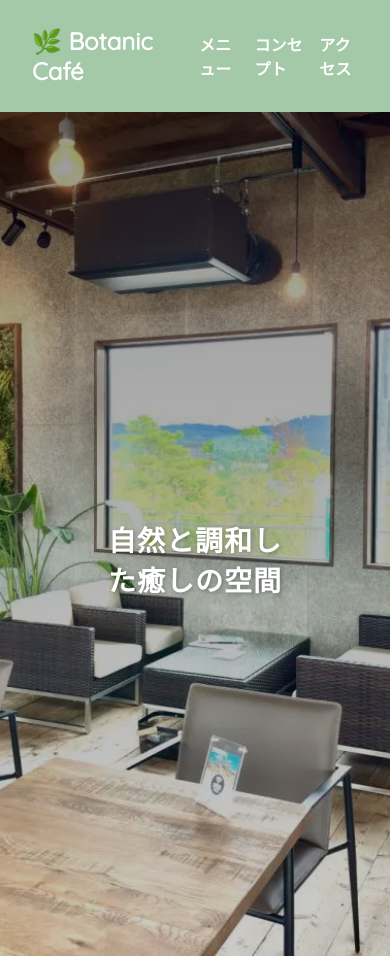
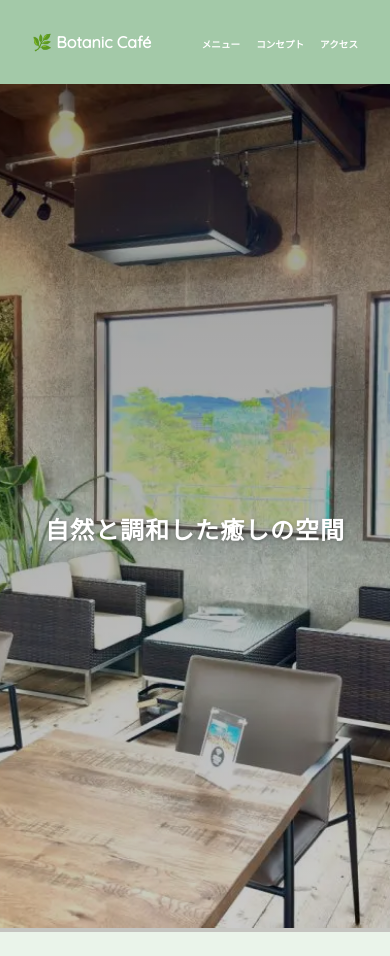
Before and after one commit to ue-san/botanic_cafe_site, a plain HTML site: page index.html in a window 390 px wide. Shown: the top 956 px of the page. Drawn offline with nearby package versions, Linux system fonts and the light colour scheme.

Commit message:
サイト内容を更新

```diff
--- a/style.css
+++ b/style.css
@@ -57,16 +57,19 @@ nav a {
 .hero::after {
   content: "";
   position: absolute;
-  top: 0; left: 0;
-  width: 100%; height: 100%;
-  background: linear-gradient(to bottom, rgba(0,0,0,0.4), rgba(0,0,0,0.2));
+  top: 0;
+  left: 0;
+  width: 100%;
+  height: 100%;
+  background: linear-gradient(to bottom, rgba(0, 0, 0, 0.4), rgba(0, 0, 0, 0.2));
   z-index: 1;
 }
 
 .hero h1 {
   position: absolute;
   font-size: 45px;
-  top: 50%; left: 50%;
+  top: 50%;
+  left: 50%;
   transform: translate(-50%, -50%);
   z-index: 2;
   padding: 1rem;
@@ -74,7 +77,8 @@ nav a {
   font-family: 'Playfair Display', serif;
   letter-spacing: 1px;
   font-weight: 600;
-  text-shadow: 1px 1px 4px rgba(0,0,0,0.3);
+  text-shadow: 1px 1px 4px rgba(0, 0, 0, 0.3);
+  width: 60%;
 }
 
 /* --- メニューセクション --- */
@@ -94,7 +98,7 @@ nav a {
   padding: 1rem;
   border-radius: 12px;
   text-align: center;
-  box-shadow: 0 4px 8px rgba(0,0,0,0.05);
+  box-shadow: 0 4px 8px rgba(0, 0, 0, 0.05);
   transition: transform 0.3s ease;
 }
 
@@ -123,7 +127,8 @@ nav a {
 }
 
 /* --- コンセプト＆アクセス --- */
-.concept, .access {
+.concept,
+.access {
   padding: 2rem;
 }
 
@@ -138,7 +143,7 @@ nav a {
   width: 100%;
   max-width: 400px;
   border-radius: 12px;
-  box-shadow: 0 4px 12px rgba(0,0,0,0.1);
+  box-shadow: 0 4px 12px rgba(0, 0, 0, 0.1);
 }
 
 .concept-text {
@@ -152,7 +157,7 @@ nav a {
   margin-top: 1rem;
   border-radius: 12px;
   overflow: hidden;
-  box-shadow: 0 4px 12px rgba(0,0,0,0.1);
+  box-shadow: 0 4px 12px rgba(0, 0, 0, 0.1);
 }
 
 /* --- フッター --- */
@@ -203,9 +208,14 @@ footer {
 }
 
 /* --- モバイル表示調整 --- */
-@media (max-width: 600px) {
+@media (max-width: 700px) {
+  .logo {
+    font-size: 1rem;
+  }
+
   .hero h1 {
-    font-size: 28px;
+    font-size: 1.5rem;
+    width: 80%;
     padding: 0.5rem;
   }
 
@@ -243,7 +253,7 @@ footer {
     width: 100%;
     background-color: #a3c9a8;
     padding: 1rem;
-    box-shadow: 0 4px 12px rgba(0,0,0,0.1);
+    box-shadow: 0 4px 12px rgba(0, 0, 0, 0.1);
     z-index: 9;
   }
 
@@ -252,8 +262,9 @@ footer {
   }
 
   nav a {
-    font-size: 1rem;
+    font-size: 0.6rem;
   }
+
   .menu-toggle {
     z-index: 10;
   }
```
